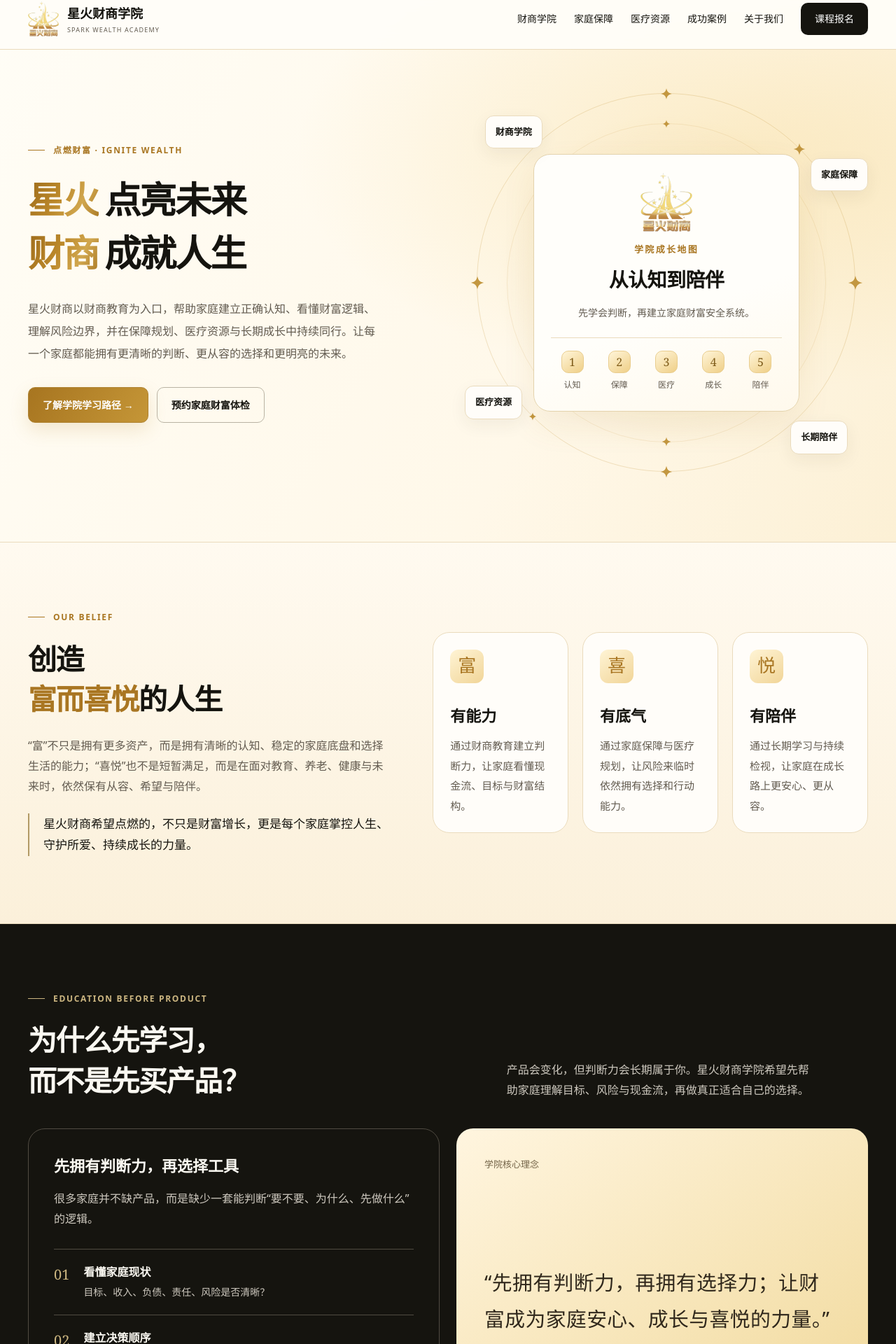
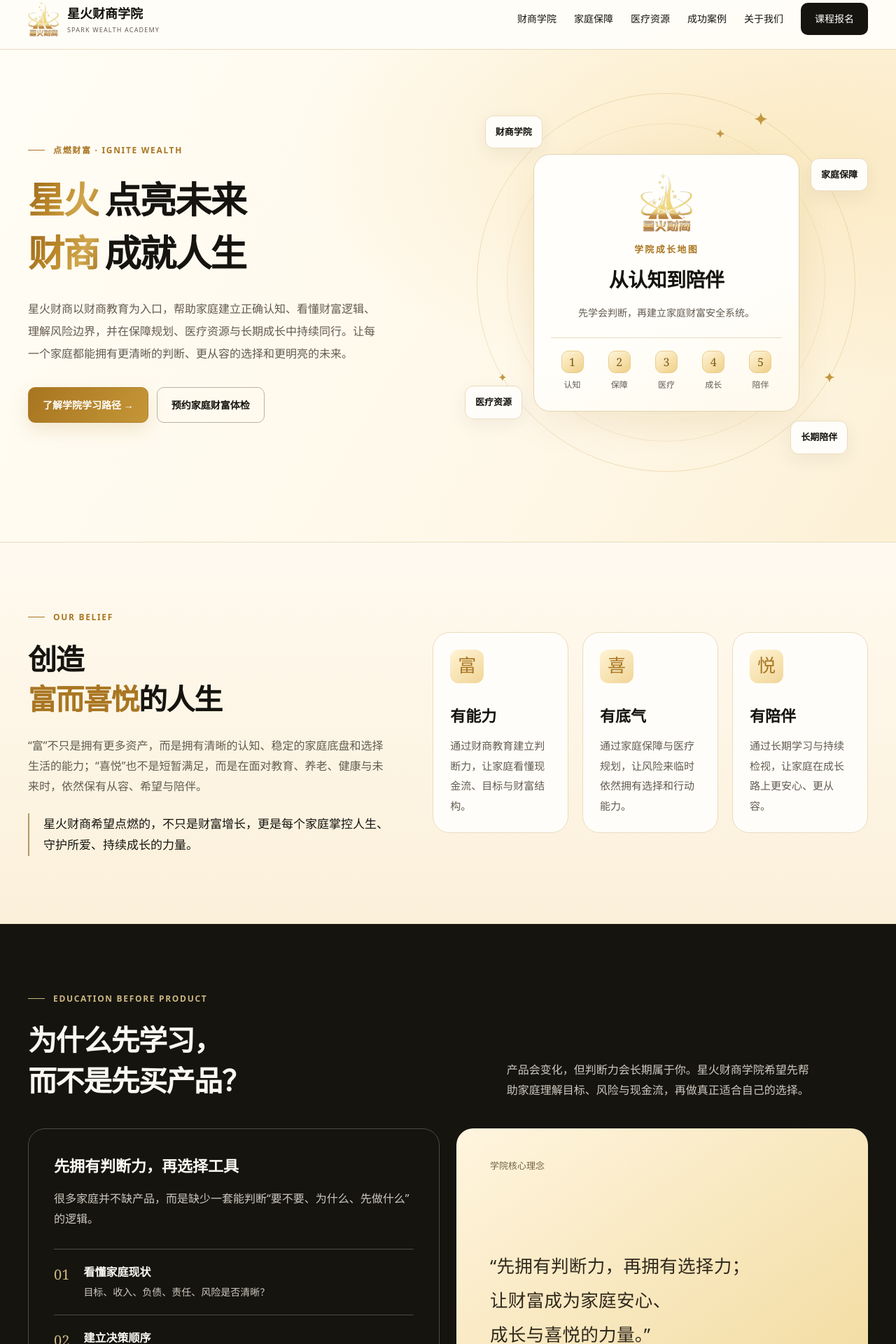
Before and after one commit to yuan2123/yuan123, a Next.js app: page / in a window 1280 px wide. Shown: the part 16-1936 px from the top of the page at 70% size. Built offline with nearby package versions, Linux system fonts and the light colour scheme; no server answers.

Commit message:
Add files via upload

```diff
--- a/app/globals.css
+++ b/app/globals.css
@@ -204,8 +204,8 @@ body:has(.academy-home) .site-header, body:has(.academy-home) > .footer { displa
 .academy-home .compare-row b { color:#ccb681; font-family:Georgia,serif; font-size:20px; font-weight:400; }
 .academy-home .compare-row strong { display:block; font-weight:600; }
 .academy-home .compare-row span { font-size:14px; }
-.academy-home .quote-panel { padding:40px; display:flex; flex-direction:column; justify-content:space-between; gap:36px; background:linear-gradient(145deg,#fff5df,#f0d796); color:var(--ink); border:0; }
-.academy-home .dark .quote-panel p.big { margin:0; font-size:clamp(24px,2.25vw,32px); line-height:1.8; color:#30281c; font-family:"PingFang SC","Microsoft YaHei",system-ui,sans-serif; font-weight:500; letter-spacing:.015em; text-wrap:balance; }
+.academy-home .quote-panel { min-height:100%; padding:42px 48px; display:grid; grid-template-rows:auto 1fr auto; gap:28px; background:linear-gradient(145deg,#fff5df,#f0d796); color:var(--ink); border:0; }
+.academy-home .dark .quote-panel p.big { align-self:center; margin:0; font-size:clamp(23px,2vw,30px); line-height:1.9; color:#30281c; font-family:"PingFang SC","Microsoft YaHei",system-ui,sans-serif; font-weight:500; letter-spacing:.01em; }
 .academy-home .quote-panel :is(small,span) { font-size:13px; color:#726347; }
 .academy-home .loop-card h3 { margin:28px 0 12px; }
 .academy-home .loop-card ul { list-style:none; padding:20px 0 0; border-top:1px solid var(--line); font-size:14px; color:var(--muted); }
@@ -251,21 +251,16 @@ body:has(.academy-home) .site-header, body:has(.academy-home) > .footer { displa
 .academy-home .reveal { opacity:1; }
 .academy-home .reveal.visible { animation:academy-appear .45s ease both; }
 @keyframes academy-appear { from { opacity:.65; transform:translateY(6px); } to { opacity:1; transform:none; } }
-/* Eight stars with varied sizes. Only one travels around the outer track. */
-.academy-home .o1 { animation:star-orbit 110s linear infinite; }
-.academy-home .o1 i { top:calc(14.645% - 9px); left:calc(85.355% - 9px); animation:star-upright 110s linear infinite; }
-/* Keep fixed stars in the exposed space around the central card. */
-.academy-home .o2 i:first-child { width:12px; height:12px; top:0; left:50%; transform:translate(-50%,-50%); }
-.academy-home .o2 i:last-child { width:14px; height:14px; top:100%; left:50%; transform:translate(-50%,-50%); }
-.academy-home .orbit-stars { border-color:transparent; }
-.academy-home .orbit-stars i { transform:translate(-50%,-50%); }
-.academy-home .orbit-stars i:nth-child(1) { top:0; left:50%; width:17px; height:17px; }
-.academy-home .orbit-stars i:nth-child(2) { top:50%; left:100%; width:22px; height:22px; }
-.academy-home .orbit-stars i:nth-child(3) { top:100%; left:50%; width:18px; height:18px; }
-.academy-home .orbit-stars i:nth-child(4) { top:50%; left:0; width:20px; height:20px; }
-.academy-home .orbit-stars i:nth-child(5) { top:85.355%; left:14.645%; width:12px; height:12px; }
+/* Five restrained star sparks. Every spark moves with its own orbit. */
+.academy-home .o1 { animation:star-orbit 96s linear infinite; }
+.academy-home .o2 { animation:star-orbit-reverse 76s linear infinite; }
+.academy-home .o1 i:nth-child(1) { top:calc(6.7% - 10px); left:calc(75% - 10px); width:20px; height:20px; }
+.academy-home .o1 i:nth-child(2) { top:calc(75% - 8px); left:calc(93.3% - 8px); width:16px; height:16px; }
+.academy-home .o1 i:nth-child(3) { top:calc(75% - 6px); left:calc(6.7% - 6px); width:12px; height:12px; }
+.academy-home .o2 i:nth-child(1) { top:calc(3% - 7px); left:calc(67.1% - 7px); width:14px; height:14px; }
+.academy-home .o2 i:nth-child(2) { top:calc(88.3% - 9px); left:calc(17.9% - 9px); width:18px; height:18px; }
 @keyframes star-orbit { from { transform:rotate(0deg); } to { transform:rotate(360deg); } }
-@keyframes star-upright { from { transform:rotate(0deg); } to { transform:rotate(-360deg); } }
+@keyframes star-orbit-reverse { from { transform:rotate(360deg); } to { transform:rotate(0deg); } }
 @media(hover:hover) {
   .academy-home .btn:hover { transform:translateY(-2px); }
   .academy-home .btn-primary:hover { filter:brightness(1.06); }
@@ -309,6 +304,9 @@ body:has(.academy-home) .site-header, body:has(.academy-home) > .footer { displa
   .academy-home .belief-cards { grid-template-columns:1fr; }.academy-home .belief-card { display:grid; grid-template-columns:48px 1fr; gap:10px 18px; }
   .academy-home .belief-card h3 { margin:4px 0; }.academy-home .belief-card p { grid-column:2; }
   .academy-home :is(.panel,.why-card,.quote-panel,.loop-card,.case) { padding:24px; border-radius:20px; }
+  .academy-home .quote-panel { min-height:360px; gap:22px; }
+  .academy-home .dark .quote-panel p.big { font-size:23px; line-height:1.75; }
+  .academy-home .quote-break { display:none; }
   .academy-home .growth-path { grid-template-columns:1fr; }.academy-home .growth-step { display:grid; grid-template-columns:40px 1fr; gap:6px 16px; }
   .academy-home .growth-no { grid-row:1/3; border:0; margin:0; padding:3px 0; font-size:24px; }.academy-home .growth-step h3 { margin:0; }.academy-home .growth-step p { grid-column:2; }
   .academy-home .medical-list { grid-template-columns:1fr; }.academy-home .medical-visual { min-height:360px; }
--- a/components/academy-home-page.tsx
+++ b/components/academy-home-page.tsx
@@ -43,9 +43,8 @@ const HOME_MARKUP = `
 </div>
 <div class="visual reveal">
 <div aria-hidden="true" class="halo"></div>
-<div aria-hidden="true" class="orbit o1"><i>${SPARK_MARKUP}</i></div>
+<div aria-hidden="true" class="orbit o1"><i>${SPARK_MARKUP}</i><i>${SPARK_MARKUP}</i><i>${SPARK_MARKUP}</i></div>
 <div aria-hidden="true" class="orbit o2"><i>${SPARK_MARKUP}</i><i>${SPARK_MARKUP}</i></div>
-<div aria-hidden="true" class="orbit orbit-stars"><i>${SPARK_MARKUP}</i><i>${SPARK_MARKUP}</i><i>${SPARK_MARKUP}</i><i>${SPARK_MARKUP}</i><i>${SPARK_MARKUP}</i></div>
 <div class="academy-card">
 <img alt="星火财商学院" class="hero-logo" src="/images/xhcs-logo-gold.png"/>
 <small>学院成长地图</small>
@@ -94,7 +93,7 @@ const HOME_MARKUP = `
 </article>
 <article class="quote-panel">
 <small>学院核心理念</small>
-<p class="big">“先拥有判断力，再拥有选择力；让财富成为家庭安心、成长与喜悦的力量。”</p>
+<p class="big">“先拥有判断力，再拥有选择力；<br class="quote-break"/>让财富成为家庭安心、<br class="quote-break"/>成长与喜悦的力量。”</p>
 <span>点燃财富 · 创造富而喜悦的人生</span>
 </article>
 </div>
```
